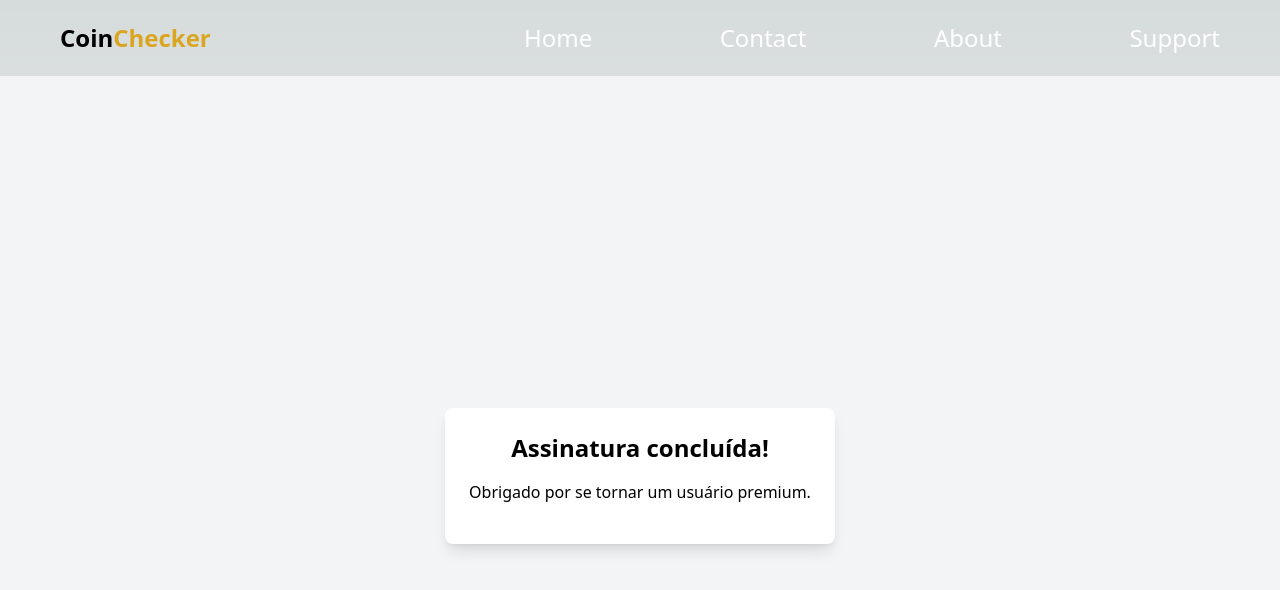
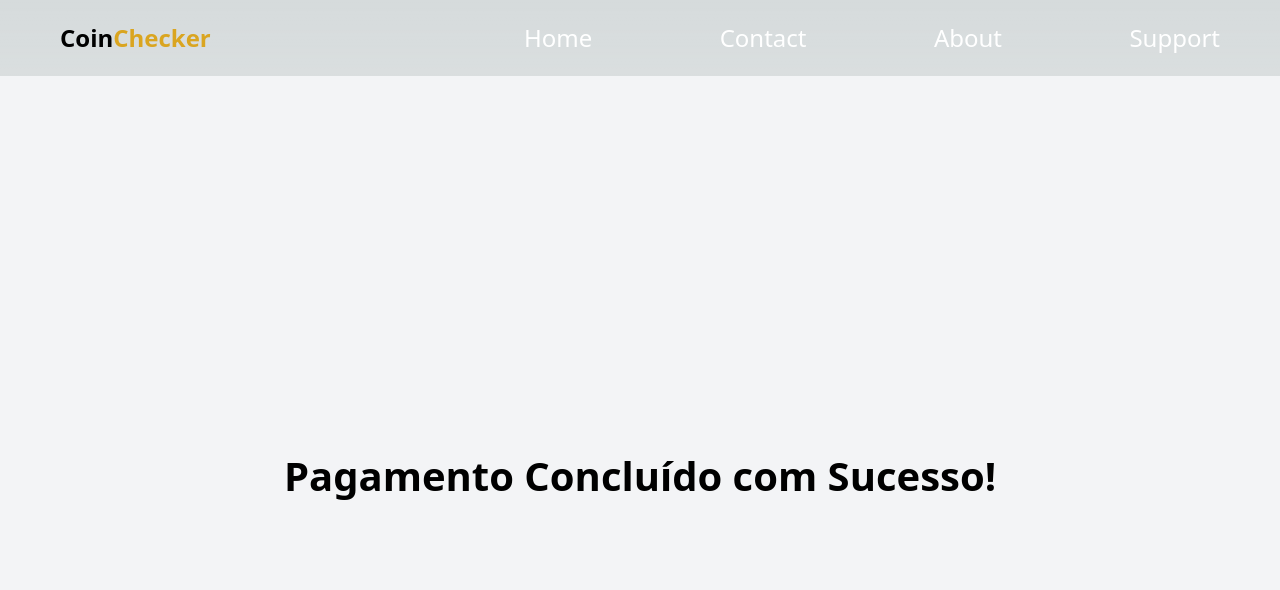
Before and after one commit to prcordova/coinchecker-web, a Next.js app: page /success in a window 1280 px wide. Shown: the top 590 px of the page. Built offline with nearby package versions, Linux system fonts and the light colour scheme.

Commit message:
fix:adding localStorage subscriptionId em refactoring main page

```diff
--- a/src/app/page.tsx
+++ b/src/app/page.tsx
@@ -1,4 +1,4 @@
-`use client`;
+"use client";
 
 import { useEffect, useState } from "react";
 import { useRouter } from "next/navigation";
@@ -11,9 +11,12 @@ const Subscribe = () => {
 
   useEffect(() => {
     const checkSubscription = async () => {
+      const subscriptionId = localStorage.getItem("subscriptionId");
+      if (!subscriptionId) return;
+
       try {
         const response = await fetch(
-          "http://localhost:4000/check-subscription?subscriptionId=YOUR_SUBSCRIPTION_ID",
+          `http://localhost:4000/check-subscription?subscriptionId=${subscriptionId}`,
           {
             method: "GET",
             credentials: "include",
@@ -53,6 +56,9 @@ const Subscribe = () => {
 
       const session = await response.json();
       window.location.href = session.url;
+
+      // Save subscriptionId after successful payment (this part needs to be handled on the success page)
+      localStorage.setItem("subscriptionId", session.subscriptionId);
     } catch (error) {
       console.error("Error creating checkout session:", error);
       setLoading(false);
--- a/src/app/success/page.tsx
+++ b/src/app/success/page.tsx
@@ -1,64 +1,38 @@
-import React, { useState, useEffect } from "react";
+// pages/success.js
+
+import { useEffect } from "react";
 import { useRouter } from "next/router";
 
-const FetchSubscription = () => {
+const Success = () => {
   const router = useRouter();
-  const { sessionId } = router.query;
-  const [loading, setLoading] = useState(true);
 
   useEffect(() => {
-    const fetchSubscription = async () => {
-      if (!sessionId) {
-        setLoading(false);
-        return;
-      }
+    const storeSubscriptionId = async () => {
+      const session_id = router.query.session_id;
+      if (!session_id) return;
 
       try {
-        // Atualize a URL para apontar para o novo endpoint do servidor Express
         const response = await fetch(
-          `http://localhost:4000/assinatura?session_id=${sessionId}`
+          `http://localhost:4000/retrieve-session?session_id=${session_id}`
         );
-        const data = await response.json();
-
-        // Processamento adicional baseado nos dados recebidos
-        console.log(data);
+        const result = await response.json();
+        localStorage.setItem("subscriptionId", result.subscriptionId);
+        router.push("/");
       } catch (error) {
-        console.error("Erro ao buscar assinatura:", error);
-      } finally {
-        setLoading(false);
+        console.error("Error retrieving subscription:", error);
       }
     };
 
-    fetchSubscription();
-  }, [sessionId]);
+    storeSubscriptionId();
+  }, [router]);
 
-  if (loading) {
-    return <div>Carregando...</div>;
-  }
-
-  // Renderize seu componente com base no estado de carregamento aqui
   return (
-    <div className="bg-white p-6 rounded-lg shadow-lg text-center">
-      <h1 className="text-2xl font-bold mb-4">Assinatura concluída!</h1>
-      <p className="mb-4">Obrigado por se tornar um usuário premium.</p>
+    <div className="w-[100%] min-h-screen flex items-center justify-center bg-gray-100">
+      <h1 className="text-[2.5rem] font-bold">
+        Pagamento Concluído com Sucesso!
+      </h1>
     </div>
   );
 };
 
-const SuccessPage = () => {
-  return (
-    <div className="min-h-screen flex items-center justify-center bg-gray-100">
-      <React.Suspense
-        fallback={
-          <div className="text-center">
-            <h1 className="text-2xl font-bold mb-4">Processando...</h1>
-          </div>
-        }
-      >
-        <FetchSubscription />
-      </React.Suspense>
-    </div>
-  );
-};
-
-export default SuccessPage;
+export default Success;
```
